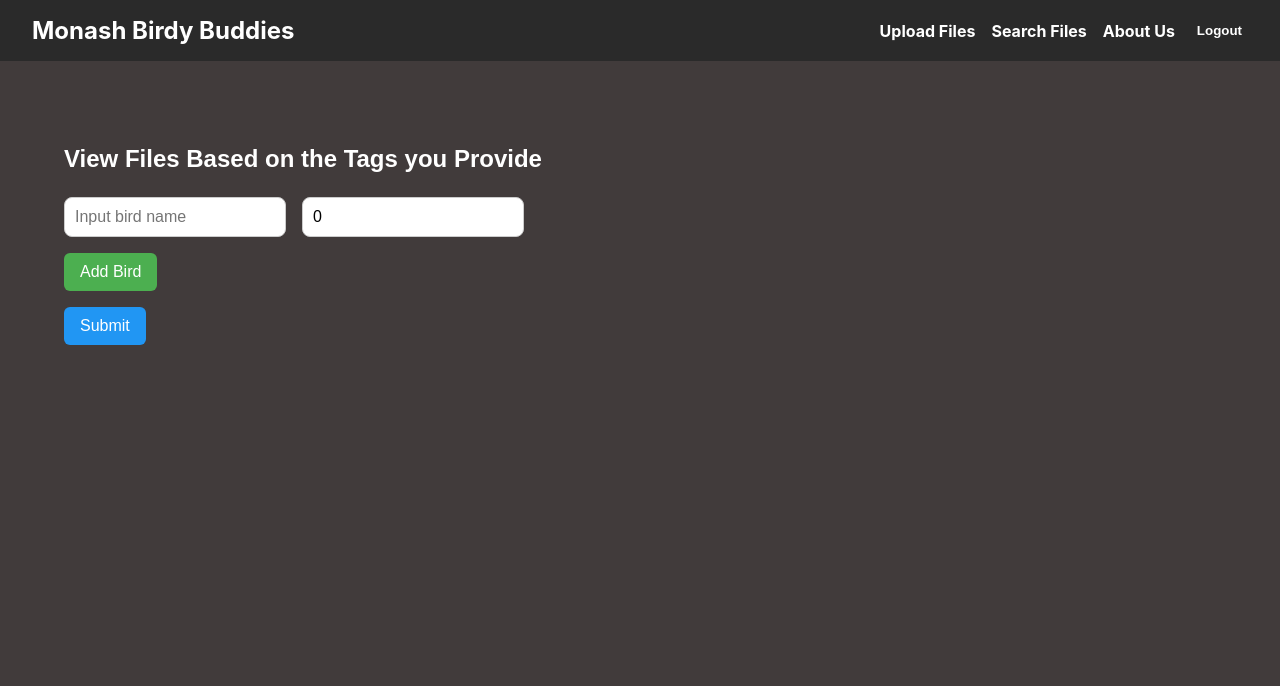
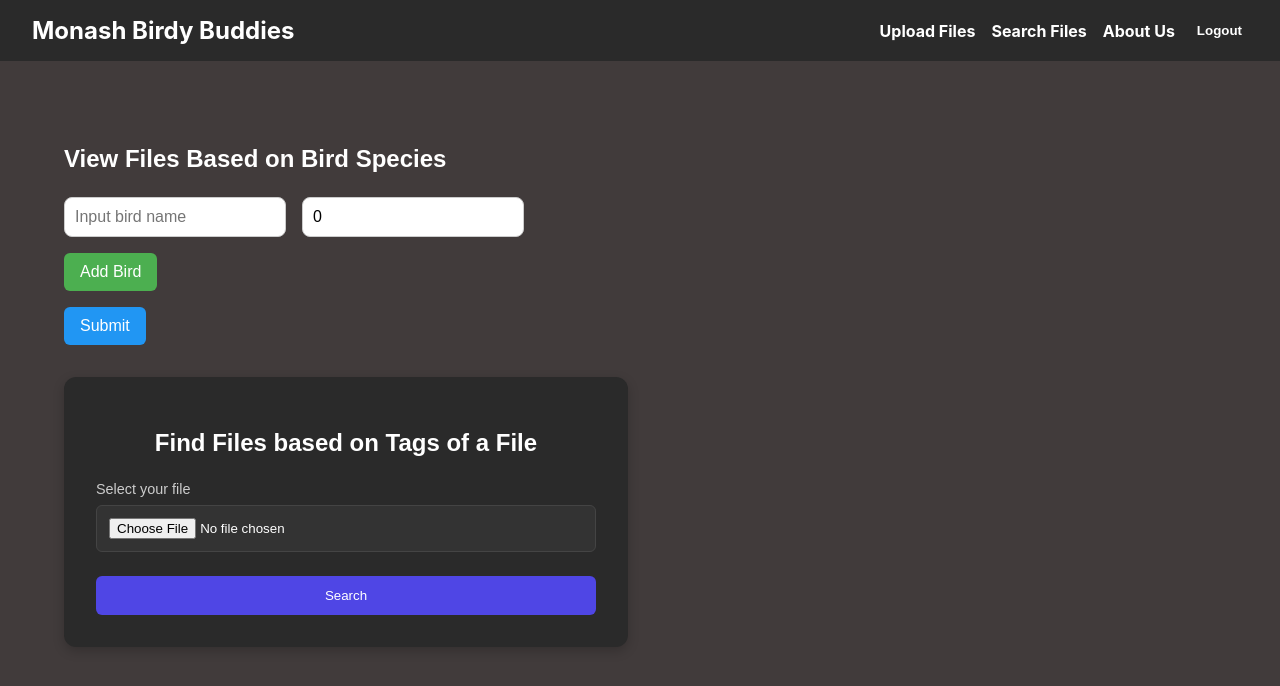
Before and after one commit to amanjain2222/AI-BirdDetection, a React (Create React App) app in the folder fit5225_UI-Suryadeep/fit5225-a3/: page /search in a window 1280 px wide. Shown: the top 686 px of the page. Built offline with nearby package versions, Linux system fonts and the light colour scheme; sample sign-in values are in the browser's storage.

Commit message:
seach files from Uploads functionality

```diff
--- a/fit5225_UI-Suryadeep/fit5225-a3/src/birdsTable.js
+++ b/fit5225_UI-Suryadeep/fit5225-a3/src/birdsTable.js
@@ -1,3 +1,5 @@
+
+
 function birdsTable(rowData) {
     const table = document.createElement('table');
     table.style.width = '100%';
@@ -12,7 +14,16 @@ function birdsTable(rowData) {
         const dataCell = document.createElement('td');
 
         indexCell.textContent = index + 1;
-        dataCell.textContent = element || '—';
+
+        // ✅ Create a new <a> tag for each row
+        const link = document.createElement('a');
+        link.href = element;
+        link.textContent = element;
+        link.target = '_blank'; // Open in new tab
+        link.style.color = '#4ea8de';
+        link.style.textDecoration = 'underline';
+
+        dataCell.appendChild(link);
 
         [indexCell, dataCell].forEach(cell => {
             cell.style.border = '1px solid #666';
--- a/fit5225_UI-Suryadeep/fit5225-a3/src/fileUpload.js
+++ b/fit5225_UI-Suryadeep/fit5225-a3/src/fileUpload.js
@@ -10,12 +10,12 @@ function FileUpload() {
     const file = event.target.files[0]
     if (!file) return;
 
-    const allowedTypes = ['mp3', 'mp4', 'wav', 'jpg']
+    const allowedTypes = ['mp3', 'mp4', 'wav', 'jpg', 'png']
     const fileExtension = file.name.split('.').pop().toLowerCase();
     console.log(fileExtension);
 
     if (!allowedTypes.includes(fileExtension)) {
-      alert('Only .mp3, .mp4, .wav, and .jpg files are allowed.');
+      alert('Only .mp3, .mp4, .wav, .jpg and .png files are allowed.');
       event.target.value = ''; // reset input
       return;
   }
--- /dev/null
+++ b/fit5225_UI-Suryadeep/fit5225-a3/src/findFIlesFromUpload.js
@@ -0,0 +1,226 @@
+import React, { useState } from 'react';
+import axios from 'axios';
+import wavToBase64 from './toBase64Converter';
+import birdsTable from './birdsTable';
+
+function FindFilesFromUpload() {
+  const [file, setFile] = useState(null);
+  const [message, setMessage] = useState('');
+  const [isLoading, setIsLoading] = useState(false);
+
+  const handleFileChange = (event) => {
+    const file = event.target.files[0]
+    if (!file) return;
+
+    const allowedTypes = ['mp3', 'wav', 'm4a', 'mp4', 'avi', 'mov' ,'jpg', 'png']
+
+    const fileExtension = file.name.split('.').pop().toLowerCase();
+    console.log(fileExtension);
+
+    if (!allowedTypes.includes(fileExtension)) {
+      alert('Only .mp3, .wav, .m4a, .mp4, .avi, .mov, .jpg and .png files are allowed for audio, video and images.');
+      event.target.value = ''; // reset input
+      return;
+  }
+    setFile(event.target.files[0]);
+  };
+
+  const handleUpload = async () => {
+    const allowedImages = ['jpg', 'png']
+    const allowedAudios = ['mp3', 'wav', 'm4a']
+    const allowedVideos = ['mp4', 'avi', 'mov']
+    const fileExtension = file.name.split('.').pop().toLowerCase();
+    if (!file) {
+      setMessage('Please select a file first.');
+      return;
+    }
+
+    setIsLoading(true);
+
+    const base64Data = await wavToBase64(file);
+
+    try {
+      // if file type is audio:
+      if(allowedAudios.includes(fileExtension)){
+        const process_url = 'https://t6yu3oclhk.execute-api.us-east-1.amazonaws.com/prod/search/byAudio';
+
+        const response = await axios.post(process_url,
+            {
+                audio: base64Data,
+                filename: file.name
+            }
+            ,{
+            headers: {
+            'Content-Type': 'application/json'
+            }
+        });
+
+        alert(`File has been processed successfully!`);
+        console.log(response.data.matching_media);
+
+        const results = response.data.matching_media.map( result => result.MediaURL);
+
+        const table = birdsTable(results);
+        console.log(table);
+
+        const container = document.getElementById('SimilarFilesContainer');
+        container.innerHTML = '';
+        container.appendChild(table);
+
+      }
+
+      else if(allowedImages.includes(fileExtension)){
+        const process_url = 'https://t6yu3oclhk.execute-api.us-east-1.amazonaws.com/prod/search/byImage';
+
+        const response = await axios.post(process_url,
+            {
+                image: base64Data
+            }
+            ,{
+            headers: {
+            'Content-Type': 'application/json'
+            }
+        });
+
+        alert(`File has been processed successfully!`);
+        const results = response.data.results.map( result => result.MediaURL);
+
+        const table = birdsTable(results);
+        console.log(table);
+
+        const container = document.getElementById('SimilarFilesContainer');
+        container.innerHTML = '';
+        container.appendChild(table);
+
+      }
+      else if(allowedVideos.includes(fileExtension)){
+        const process_url = 'https://t6yu3oclhk.execute-api.us-east-1.amazonaws.com/prod/search/byVideo';
+
+        const response = await axios.post(process_url,
+            {
+                video: base64Data
+            }
+            ,{
+            headers: {
+            'Content-Type': 'application/json'
+            }
+        });
+
+        alert(`File has been processed successfully!`);
+        console.log(response);
+        const results = response.data.results.map( result => result.MediaURL);
+
+        const table = birdsTable(results);
+        console.log(table);
+
+        const container = document.getElementById('SimilarFilesContainer');
+        container.innerHTML = '';
+        container.appendChild(table);
+      }
+
+    } catch (error) {
+      console.error('Processing failed:', error);
+      alert('Processing failed: ' + (error.response?.data || error.message));
+    } finally {
+      setIsLoading(false);
+    }
+  };
+
+  return (
+    <div style={{
+  maxWidth: '500px',
+  padding: '2rem',
+  backgroundColor: '#2a2a2a',
+  borderRadius: '12px',
+  boxShadow: '0 4px 12px rgba(0, 0, 0, 0.2)',
+  color: '#f0f0f0'
+}}>
+  <h2 style={{
+    marginBottom: '1.5rem',
+    color: '#ffffff',
+    fontWeight: '600',
+    fontSize: '1.5rem',
+    textAlign: 'center'
+  }}>Find Files based on Tags of a File</h2>
+
+  <div style={{
+    display: 'flex',
+    flexDirection: 'column',
+    gap: '1rem'
+  }}>
+    <label style={{
+      display: 'flex',
+      flexDirection: 'column',
+      gap: '0.5rem'
+    }}>
+      <span style={{
+        fontSize: '0.9rem',
+        color: '#cccccc'
+      }}>Select your file</span>
+      <input
+        type="file"
+        onChange={handleFileChange}
+        style={{
+          padding: '0.75rem',
+          border: '1px solid #444',
+          borderRadius: '6px',
+          backgroundColor: '#333333',
+          color: '#ffffff',
+          cursor: 'pointer',
+          transition: 'border-color 0.2s',
+          ':hover': {
+            borderColor: '#555'
+          }
+        }}
+      />
+    </label>
+
+        <button
+      onClick={handleUpload}
+      disabled={isLoading}
+      style={{
+        padding: '0.75rem 1.5rem',
+        backgroundColor: isLoading ? '#666' : '#4f46e5',
+        color: 'white',
+        border: 'none',
+        borderRadius: '6px',
+        fontWeight: '500',
+        cursor: isLoading ? 'not-allowed' : 'pointer',
+        transition: 'background-color 0.2s',
+        marginTop: '0.5rem'
+      }}
+    >
+      {isLoading ? 'Searching...' : 'Search'}
+    </button>
+
+    {isLoading && (
+      <div style={{
+        marginTop: '1rem',
+        textAlign: 'center',
+        color: '#cccccc',
+        fontStyle: 'italic'
+      }}>
+        Loading...
+      </div>
+    )}
+
+
+
+    {message && (
+      <p style={{
+        marginTop: '1rem',
+        padding: '0.75rem',
+        borderRadius: '6px',
+        backgroundColor: message.includes('success') ? '#1a3a1a' : '#3a1a1a',
+        color: message.includes('success') ? '#a0f0a0' : '#f0a0a0'
+      }}>
+        {message}
+      </p>
+    )}
+
+  </div>
+</div>
+  );
+}
+
+export default FindFilesFromUpload;
--- a/fit5225_UI-Suryadeep/fit5225-a3/src/searchImage.js
+++ b/fit5225_UI-Suryadeep/fit5225-a3/src/searchImage.js
@@ -1,6 +1,7 @@
 import React, { useState } from 'react';
 import axios from 'axios';
 import birdsTable from './birdsTable'
+import FindFilesFromUpload from './findFIlesFromUpload';
 
 function SearchImage() {
     const [formData, setFormData] = useState([
@@ -28,17 +29,18 @@ function SearchImage() {
         axios.get(preped_query)
           .then(response => {
             const results = response.data.results;
+            console.log(response.data.results);
 
             // Extract URLs and file types
             const urlList = results.map(result => {
               if (result.FileType === "image") {
                 return result.ThumbnailURL;
-              } else if (result.FileType === "audio") {
+              } else {
                 return result.MediaURL;
               }
           })
             const table = birdsTable(urlList);
-            console.log(table)
+
 
             const container = document.getElementById('thumbnailurlContainer');
             container.innerHTML = '';
@@ -60,7 +62,7 @@ function SearchImage() {
     return (
         <div style={{ padding: '2rem', fontFamily: 'Arial, sans-serif' }}>
   <h2 style={{ marginBottom: '1.5rem' }}>
-    View Files Based on the Tags you Provide
+    View Files Based on Bird Species
   </h2>
   <form onSubmit={getRequest}>
     {formData.map((entry, index) => (
@@ -130,7 +132,13 @@ function SearchImage() {
     </button>
   </form>
         <div id="thumbnailurlContainer" style={{ marginTop: '2rem' }}></div>
-    </div>
+        <div>
+          <FindFilesFromUpload/>
+        </div>
+        <div id="SimilarFilesContainer" style={{ marginTop: '2rem' }}>
+        </div>
+
+  </div>
     );
 }
 
--- /dev/null
+++ b/fit5225_UI-Suryadeep/fit5225-a3/src/toBase64Converter.js
@@ -0,0 +1,15 @@
+function wavToBase64(file) {
+  return new Promise((resolve, reject) => {
+    const reader = new FileReader();
+
+    reader.onload = () => {
+      const base64String = reader.result.split(',')[1]; // remove data URI prefix
+      resolve(base64String);
+    };
+
+    reader.onerror = reject;
+    reader.readAsDataURL(file);
+  });
+}
+
+export default wavToBase64;
```
